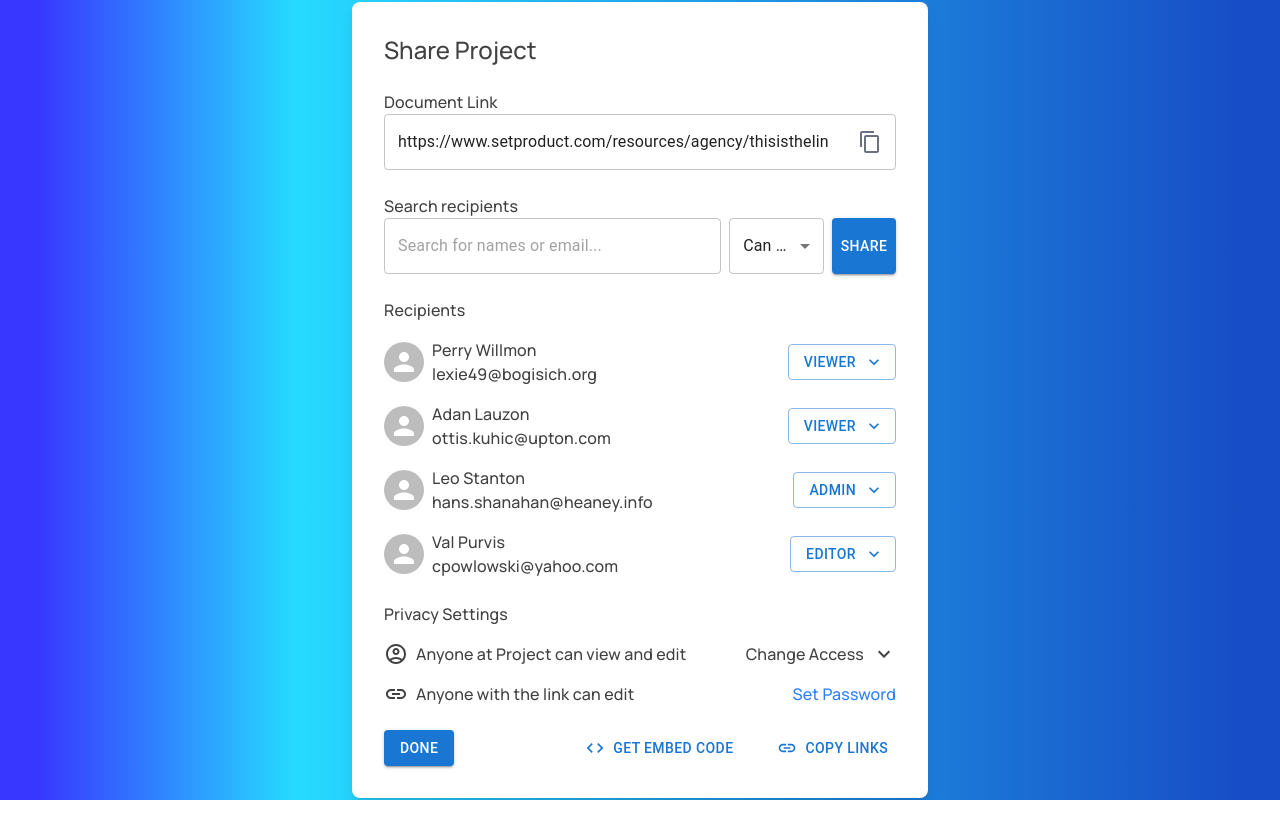
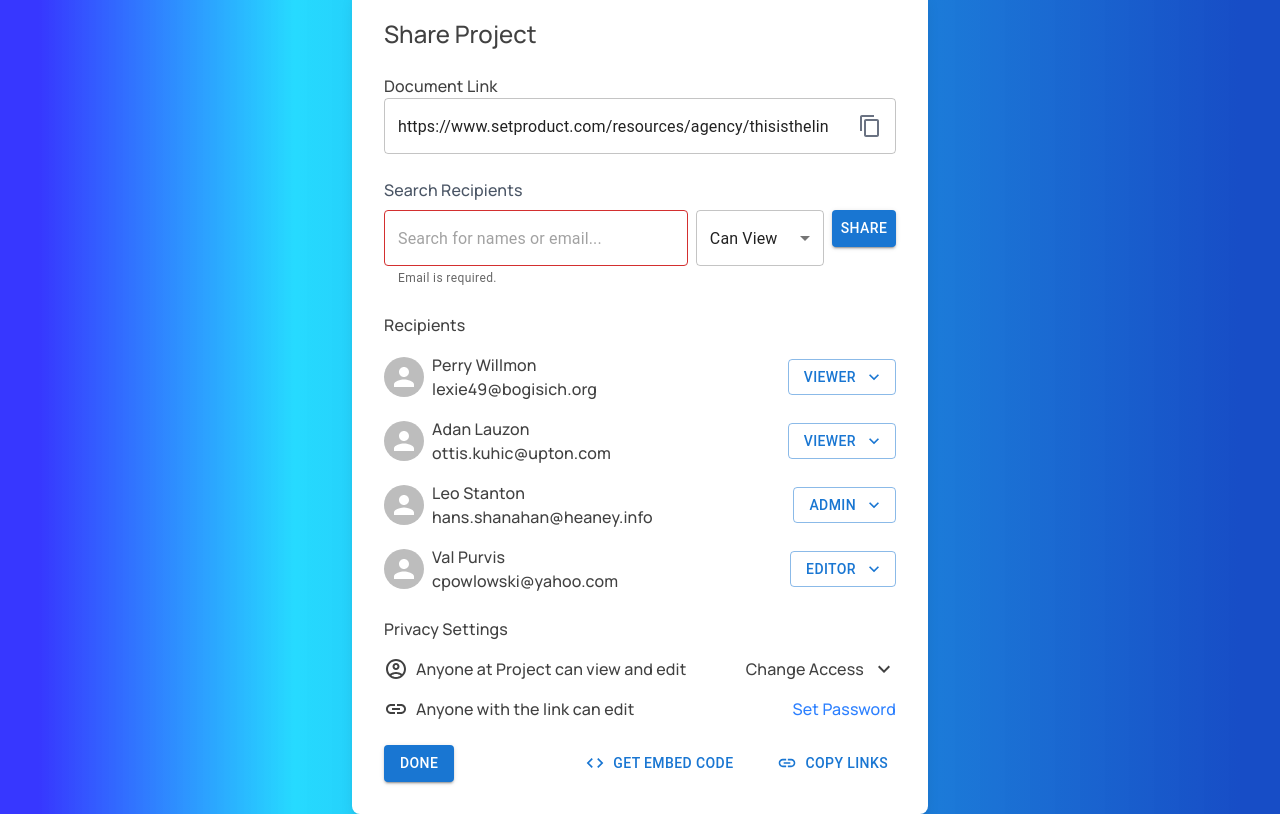
Before and after one commit to VladyslavAslanov/PumpITup-Technical-Assignment, a React (Vite) app: page / in a window 1280 px wide. Both pictures are taken after a click on the button "SHARE". Built offline with nearby package versions, Linux system fonts and the light colour scheme.

Commit message:
refactor

```diff
--- a/src/atoms/SearchRecipients.tsx
+++ b/src/atoms/SearchRecipients.tsx
@@ -1,20 +1,84 @@
-import { Box, Button, MenuItem, TextField, Typography } from '@mui/material'
+import { useRef, useState } from 'react'
+import { Box, Button, MenuItem, TextField, Typography, FormControl, FormHelperText } from '@mui/material'
+
+enum PermissionOptions {
+  CanView = 'Can View',
+  CanEdit = 'Can Edit',
+}
 
 const SearchRecipients = () => {
+  const emailRef = useRef<HTMLInputElement>(null)
+  const [permission, setPermission] = useState<PermissionOptions>(PermissionOptions.CanView)
+  const [emailError, setEmailError] = useState<string>('')
+  const [successMessage, setSuccessMessage] = useState<string>('')
+
+  const validateEmail = (email: string): boolean => {
+    return /^[^\s@]+@[^\s@]+\.[^\s@]+$/.test(email)
+  }
+
+  const handleShare = () => {
+    const email = emailRef.current?.value.trim() || ''
+
+    if (!email) {
+      setEmailError('Email is required.')
+      setSuccessMessage('')
+      return
+    }
+
+    if (!validateEmail(email)) {
+      setEmailError('Please enter a valid email.')
+      setSuccessMessage('')
+      return
+    }
+
+    setEmailError('')
+    setSuccessMessage(`✅ Shared successfully with ${email}`)
+
+    if (emailRef.current) {
+    }
+
+    setTimeout(() => setSuccessMessage(''), 3000)
+  }
+
   return (
-    <Box className="flex flex-col">
-      <Typography>Search recipients</Typography>
-      <Box className="flex gap-2">
-        <TextField fullWidth placeholder="Search for names or email..." variant="outlined" />
-        <TextField select defaultValue="Can View" variant="outlined" className="w-36">
-          <MenuItem value="Can View">Can View</MenuItem>
-          <MenuItem value="Can Edit">Can Edit</MenuItem>
+    <Box className="flex flex-col gap-2">
+      <Typography className="text-sm text-gray-600">Search Recipients</Typography>
+
+      <Box className="flex gap-2 items-start">
+        <FormControl fullWidth>
+          <TextField
+            fullWidth
+            placeholder="Search for names or email..."
+            variant="outlined"
+            inputRef={emailRef}
+            error={!!emailError}
+          />
+          {emailError && (
+            <FormHelperText className="text-red-600">{emailError}</FormHelperText>
+          )}
+          {successMessage && (
+            <FormHelperText className="text-green-600">{successMessage}</FormHelperText>
+          )}
+        </FormControl>
+
+        <TextField
+          select
+          variant="outlined"
+          value={permission}
+          onChange={(e) => setPermission(e.target.value as PermissionOptions)}
+          className="w-54"
+        >
+          {Object.values(PermissionOptions).map((option) => (
+            <MenuItem key={option} value={option}>
+              {option}
+            </MenuItem>
+          ))}
         </TextField>
-        <Button variant="contained">
+
+        <Button variant="contained" color="primary" onClick={handleShare}>
           Share
         </Button>
       </Box>
-
     </Box>
   )
 }
```
